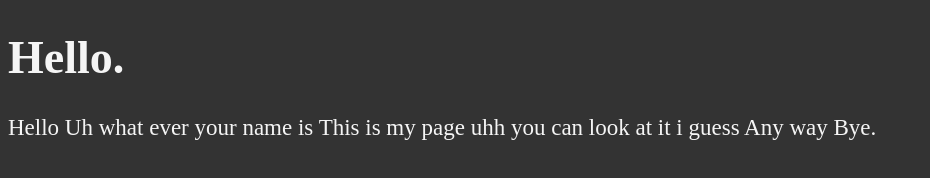
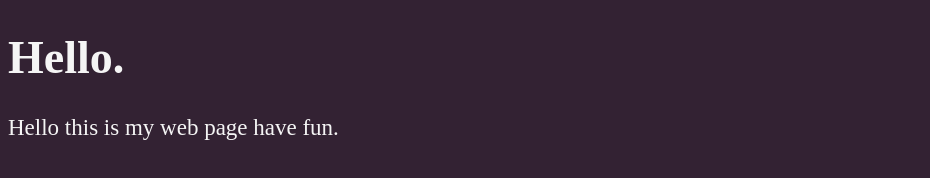
Before and after one commit to knoxknoxy827-alt/My-First-Web-Page, a plain HTML site: page index.html in a window 1280 px wide. Shown: the whole page, without its empty margins (0-930 px from the left). Drawn offline with Linux system fonts and the light colour scheme.

Commit message:
Revise HTML structure and content
Updated the title and body text for clarity. Changed background color.

```diff
--- a/index.html
+++ b/index.html
@@ -3,14 +3,14 @@
 <head>
     <meta charset="UTF-8">
     <meta name="viewport" content="width=device-width, initial-scale=1.0">
-    <title>My Page</title>
+    <title>My-Page</title>
     <style>
         html {
             font-size: 23px;
         }
 
         body {
-            background-color: #333;
+            background-color: #323;
             color: whitesmoke;
         }
     </style>
@@ -18,7 +18,7 @@
 
 <body>
     <h1>Hello.</h1>
-    <p>Hello Uh what ever your name is This is my page uhh you can look at it i guess Any way Bye.</p>
+    <p>Hello this is my web page have fun.</p>
     </a>
 </body>
 </html>
```
